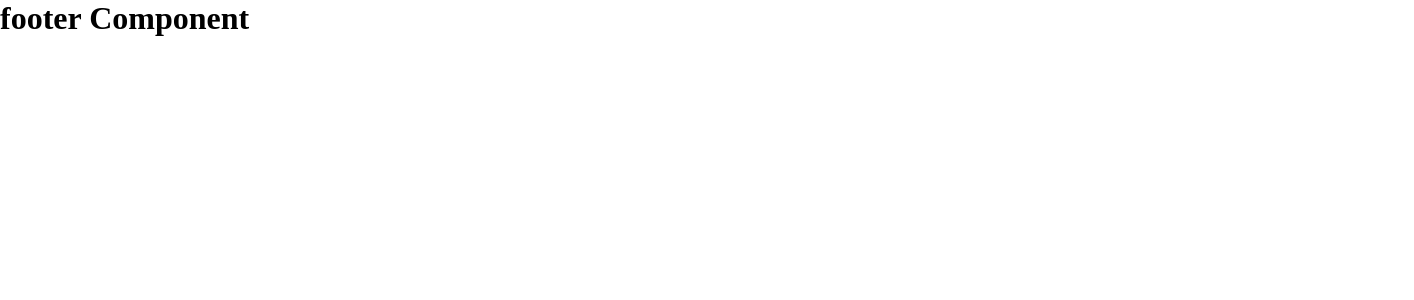
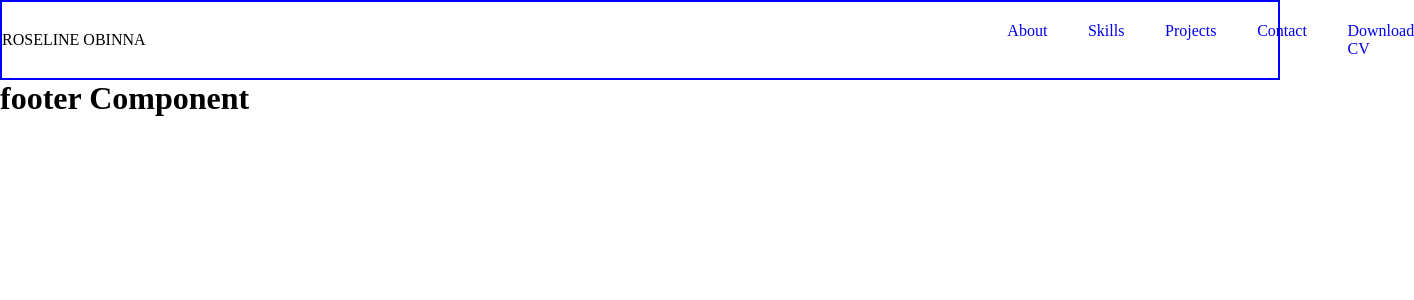
Before and after one commit to roselineo/react-tutotiral, a React (Create React App) app: page / in a window 1280 px wide. Shown: the top 300 px of the page, 1414 px wide, since content can reach past the window. Built offline with nearby package versions, Linux system fonts and the light colour scheme.

Commit message:
initial commit

```diff
--- a/package.json
+++ b/package.json
@@ -8,6 +8,8 @@
     "@testing-library/user-event": "^13.5.0",
     "react": "^18.2.0",
     "react-dom": "^18.2.0",
+    "react-icons": "^5.0.1",
+    "react-router-dom": "^6.22.3",
     "react-scripts": "5.0.1",
     "web-vitals": "^2.1.4"
   },
--- a/src/component/Header.css
+++ b/src/component/Header.css
@@ -0,0 +1,21 @@
+.Header{
+    border: 2px solid blue;
+    display: flex;
+    justify-content: space-between;
+    align-items: center;
+    height: 10vh;
+}
+
+.mobile-menu{
+    display:  none;
+}
+
+.menu ul{
+    list-style: none;
+    display: flex;
+    gap: 15%;
+}
+
+.menu-item{
+    text-decoration: none;
+}
--- a/src/component/Header.js
+++ b/src/component/Header.js
@@ -1,11 +1,33 @@
+import { Link } from "react-router-dom"
+import {FaBars , FaTimes} from "react-icons/fa"
 import "./Header.css"
 
 function Header() {
     return(
         <div className="Header">
-            <div className="logo-div"></div>
-            <div className="mobile-menu"></div>
-            <div className="menu"></div>
+            <div className="logo-div">ROSELINE OBINNA</div>
+            <div className="mobile-menu">
+                  <FaBars/>
+            </div>
+            <div className="menu">
+                <ul>
+                    <li>
+                        <Link to="#"className="menu-item">About </Link>
+                    </li>
+                    <li>
+                        <Link to="#"className="menu-item">Skills</Link>
+                    </li>
+                    <li>
+                        <Link to="#"className="menu-item">Projects</Link>
+                    </li>
+                    <li>
+                        <Link to="#"className="menu-item">Contact</Link>
+                    </li>
+                    <li>
+                        <Link to="#"className="menu-item">Download CV</Link>
+                    </li>
+                </ul>
+            </div>
 
         </div>
     )
--- a/src/index.js
+++ b/src/index.js
@@ -2,11 +2,20 @@ import React from 'react';
 import ReactDOM from 'react-dom/client';
 import './index.css';
 import App from './App';
+import { MemoryRouter, RouterProvider, createBrowserRouter } from 'react-router-dom';
+
+const router =createBrowserRouter([
+    {
+      path: "/",
+      element: <App/>
+    }
+])
+
 
 
 const root = ReactDOM.createRoot(document.getElementById('root'));
 root.render(
   <React.StrictMode>
-    <App />
+    <RouterProvider router={router} />
   </React.StrictMode>
 );
```
Also changed, not shown: 1 other file (tests, documents, lock files or other folders).
